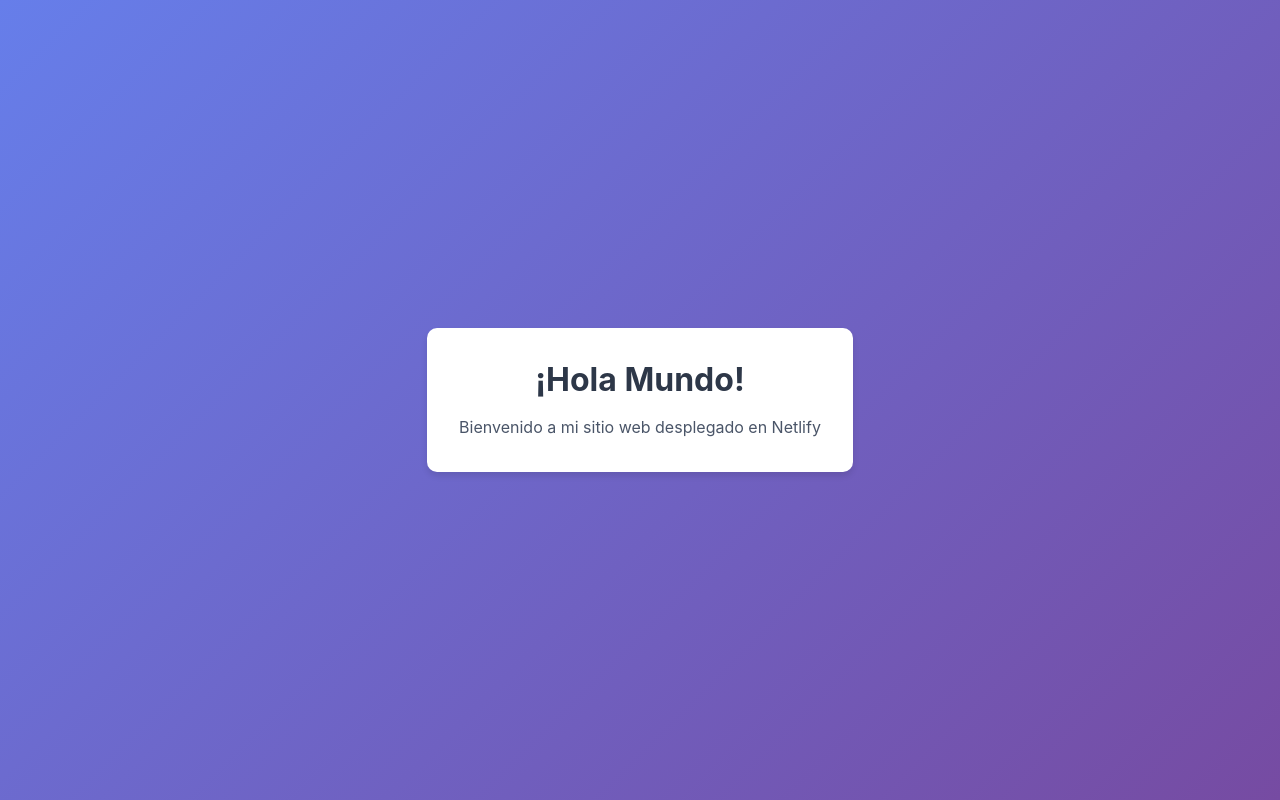
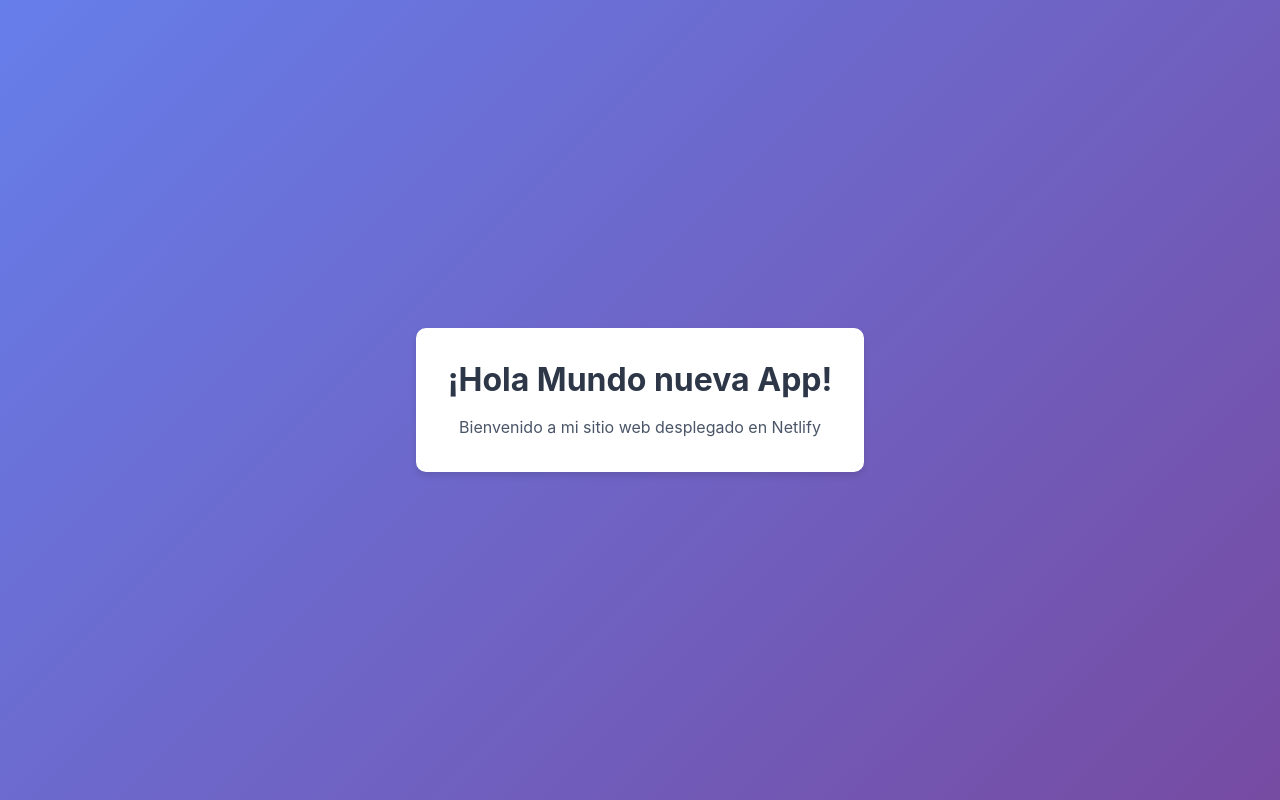
Before and after one commit to vacabernardo/hola-mundo-netlify, a plain HTML site: page index.html in a window 1280 px wide. Drawn offline with Linux system fonts and the light colour scheme.

Commit message:
Descripción de tus cambios

```diff
--- a/index.html
+++ b/index.html
@@ -8,7 +8,7 @@
 </head>
 <body>
     <div class="container">
-        <h1>¡Hola Mundo!</h1>
+        <h1>¡Hola Mundo nueva App!</h1>
         <p>Bienvenido a mi sitio web desplegado en Netlify</p>
     </div>
 </body>
```
